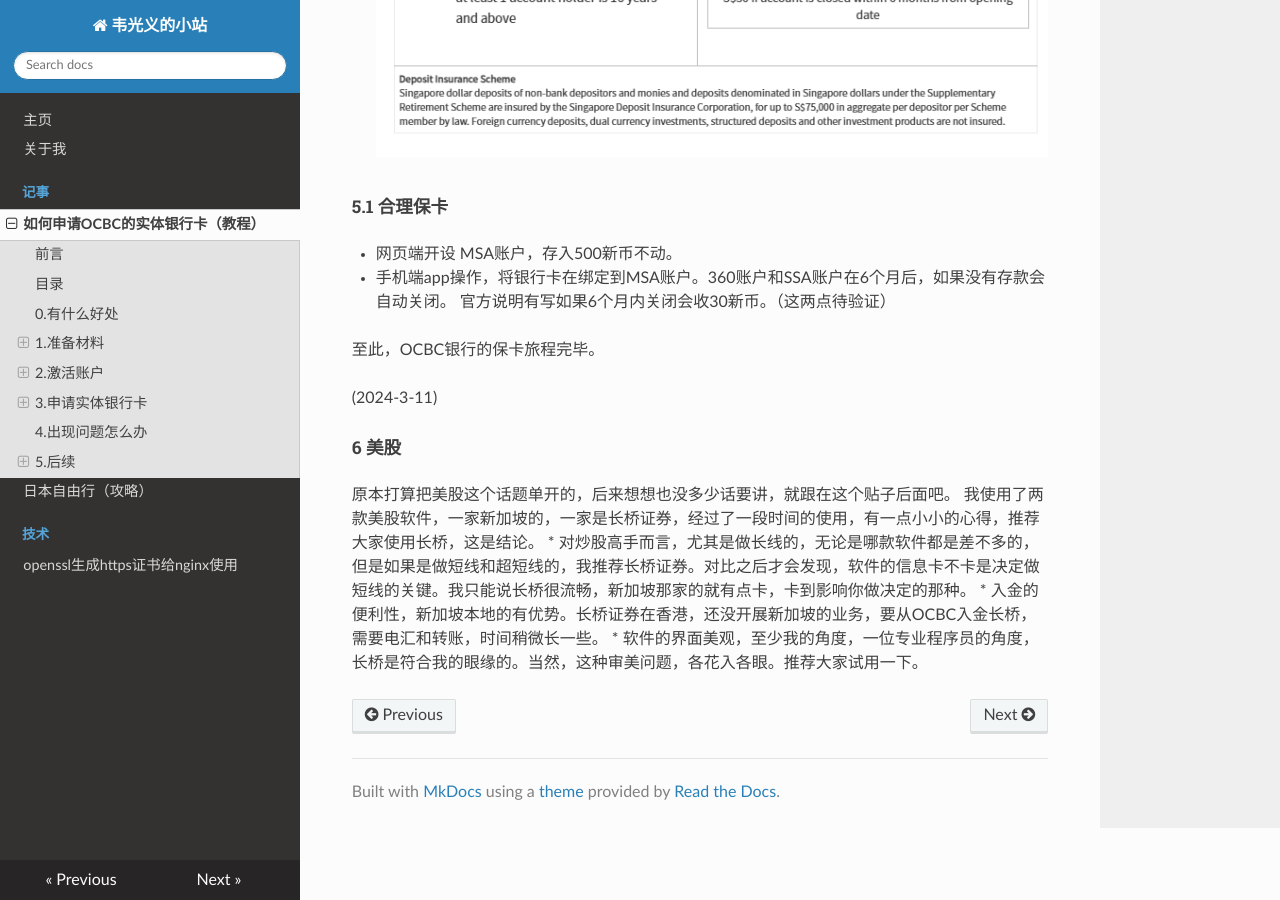
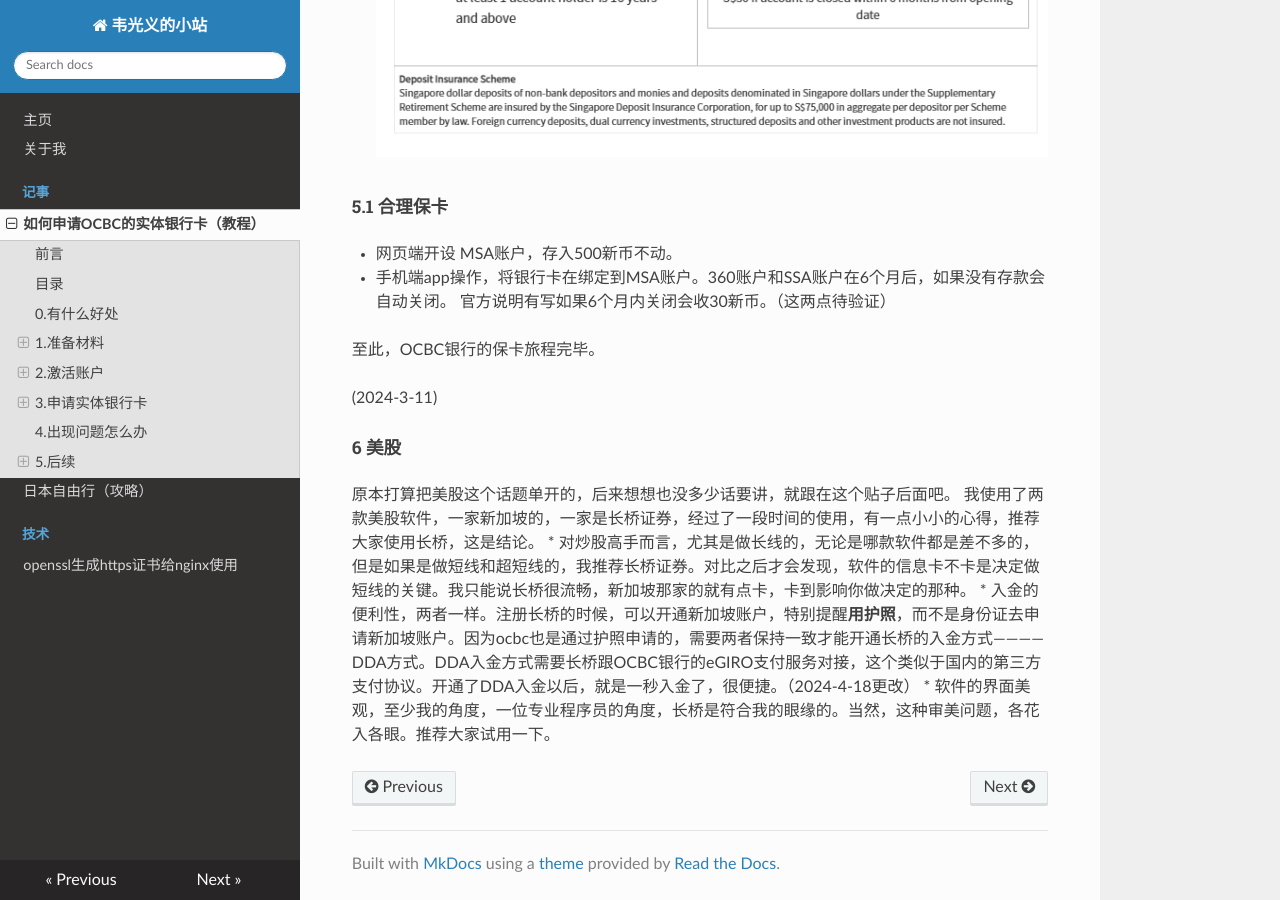
Before and after one commit to ee4ga9d/my-project, an MkDocs documentation site: the page built from docs/2024/03/01.md, in a window 1280 px wide and 900 px high, scrolled down 11453 px. Built offline with MkDocs 1.6.1, drawn with Linux system fonts in a browser that asks for light colours; nearby versions of some CDN libraries.

Commit message:
LongBridge

```diff
--- a/docs/2024/03/01.md
+++ b/docs/2024/03/01.md
@@ -125,5 +125,5 @@ SSA 管理费用 https://www.ocbc.com/iwov-resources/sg/ocbc/personal/pdf/help-a
 原本打算把美股这个话题单开的，后来想想也没多少话要讲，就跟在这个贴子后面吧。
 我使用了两款美股软件，一家新加坡的，一家是长桥证券，经过了一段时间的使用，有一点小小的心得，推荐大家使用长桥，这是结论。
 * 对炒股高手而言，尤其是做长线的，无论是哪款软件都是差不多的，但是如果是做短线和超短线的，我推荐长桥证券。对比之后才会发现，软件的信息卡不卡是决定做短线的关键。我只能说长桥很流畅，新加坡那家的就有点卡，卡到影响你做决定的那种。
-* 入金的便利性，新加坡本地的有优势。长桥证券在香港，还没开展新加坡的业务，要从OCBC入金长桥，需要电汇和转账，时间稍微长一些。
+* 入金的便利性，两者一样。注册长桥的时候，可以开通新加坡账户，特别提醒**用护照**，而不是身份证去申请新加坡账户。因为ocbc也是通过护照申请的，需要两者保持一致才能开通长桥的入金方式————DDA方式。DDA入金方式需要长桥跟OCBC银行的eGIRO支付服务对接，这个类似于国内的第三方支付协议。开通了DDA入金以后，就是一秒入金了，很便捷。（2024-4-18更改）
 * 软件的界面美观，至少我的角度，一位专业程序员的角度，长桥是符合我的眼缘的。当然，这种审美问题，各花入各眼。推荐大家试用一下。
```
